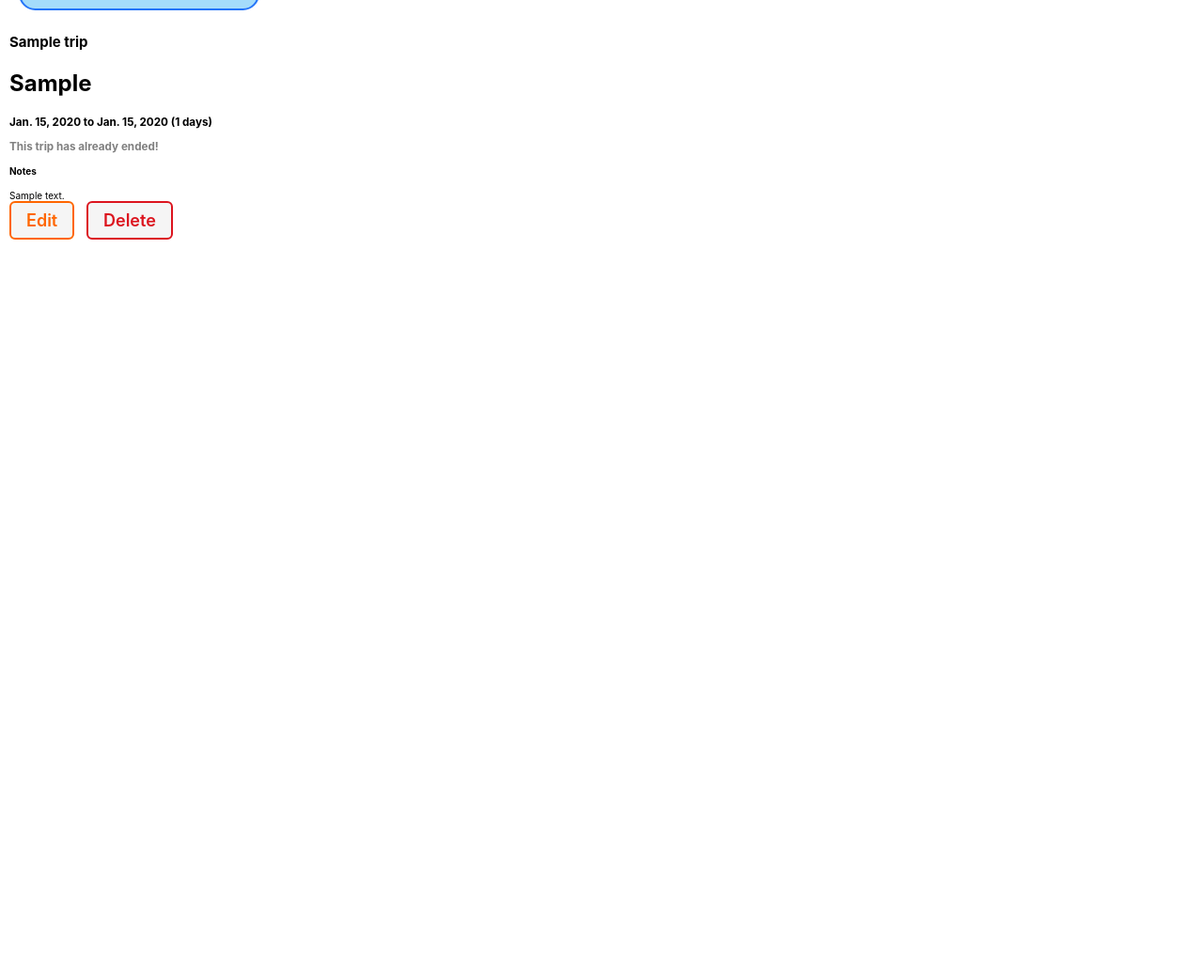
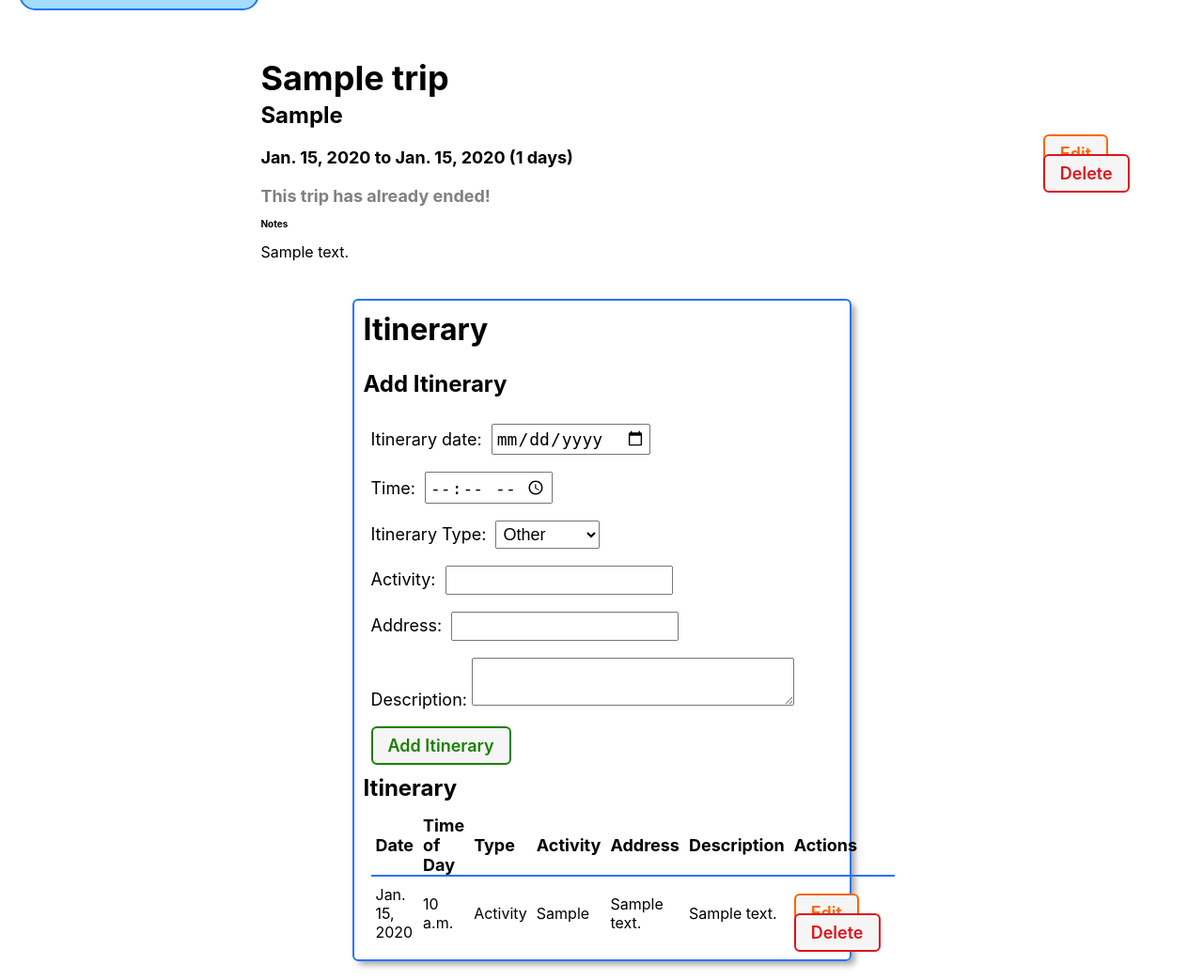
Before and after one commit to michellejtan/explo-travel-planner, a Django app: page /trips/1/ in a window 1280 px wide. Shown: the part 44-1087 px from the top of the page at 94% size. Before the commit the page ends 299 px from the top, so only its background shows below. Run offline with Django 5.2, Linux system fonts and the light colour scheme; tables that the repository leaves empty hold one stand-in row (values such as "Sample post").

Commit message:
wip: Displaying a Trip's Itineraries & display ItineraryForm & Add the action Attribute to the <form> & create edit &delete button for each Itineraries

```diff
--- a/travel/templates/trips/detail.html
+++ b/travel/templates/trips/detail.html
@@ -1,7 +1,7 @@
 {% extends 'base.html' %}
 {% load static %}
 {% block head %}
-<link rel="stylesheet" href="{% static 'css/trips/trips-detail.css' %}" />
+<link rel="stylesheet" href="{% static 'css/trips/trip-detail.css' %}" />
 {% endblock %}
 {% block content %}
 <section class="trip-container">
@@ -14,7 +14,7 @@
         <h3> {{ trip.start_date }} to {{ trip.end_date }} ({{ trip.duration_days }} days)</h3>
 
         {% if trip_status == 'past' %}
-            <h3 style="color: gray;">This trip has already ended!</h4>
+            <h3 style="color: gray;">This trip has already ended!</h3>
         {% elif trip_status == 'current' %}
             <h3 style="color: green;">This trip is currently in progress!</h3>
         {% elif trip_status == 'upcoming' %}
@@ -34,4 +34,81 @@
 
 </section>
 
+
+<div class="itineraries-packitem-container">
+    <section class="itineraries">
+      <div class="subsection-title">
+        <h2>Itinerary</h2>
+        <img
+          src=""
+          alt=""
+        />
+        <img
+            src=""
+            alt=""
+        />
+        <img
+          src=""
+          alt=""
+        />
+      </div>
+
+      <h3>Add Itinerary</h3>
+       <form
+       action="{% url 'add-itinerary' trip.id %}"
+       method="post"
+       class="subsection-content"
+       autocomplete="off"
+       >
+        {% csrf_token %}
+        {{itinerary_form.as_p }}
+        <button type="submit" class="btn submit">Add Itinerary</button>
+       </form>
+
+
+    <h3>Itinerary</h3>
+    {% if trip.itinerary_set.all.count %}
+    <div class="table-scroll">
+
+      <table>
+        <thead>
+          <tr>
+            <th>Date</th>
+            <th>Time of Day</th>
+            <th>Type</th>
+            <th>Activity</th>
+            <th>Address</th>
+            <th>Description</th>
+            <th>Actions</th>
+          </tr>
+        </thead>
+        <tbody>
+          {% for itinerary in trip.itinerary_set.all %}
+            <tr>
+              <td>{{itinerary.date}}</td>
+              <td>{{itinerary.time|default:"—"}}</td>
+              <td>{{itinerary.get_type_display}}</td>
+              <td>{{itinerary.activity }}</td>
+              <td>{{ itinerary.address|default:"—" }}</td>
+              <td>{{ itinerary.description|linebreaksbr|default:"—" }}</td>
+              <td>
+                <div class="trip-actions">
+                    <a href="{% url 'itinerary-update' itinerary.id %}" class="btn warn">Edit</a>
+                    <a href="{% url 'itinerary-delete' itinerary.id %}" class="btn danger">Delete</a>
+                </div>
+              </td>
+            </tr>
+          {% endfor %}
+        </tbody>
+      </table>
+    </div>
+    {% else %}
+      <div class="subsection-content">
+        <p>⚠️ {{trip.name}} has no itinerary added yet!</p>
+      </div>
+    {% endif %}
+    </section>
+</div>
+
+
 {% endblock %}
```
